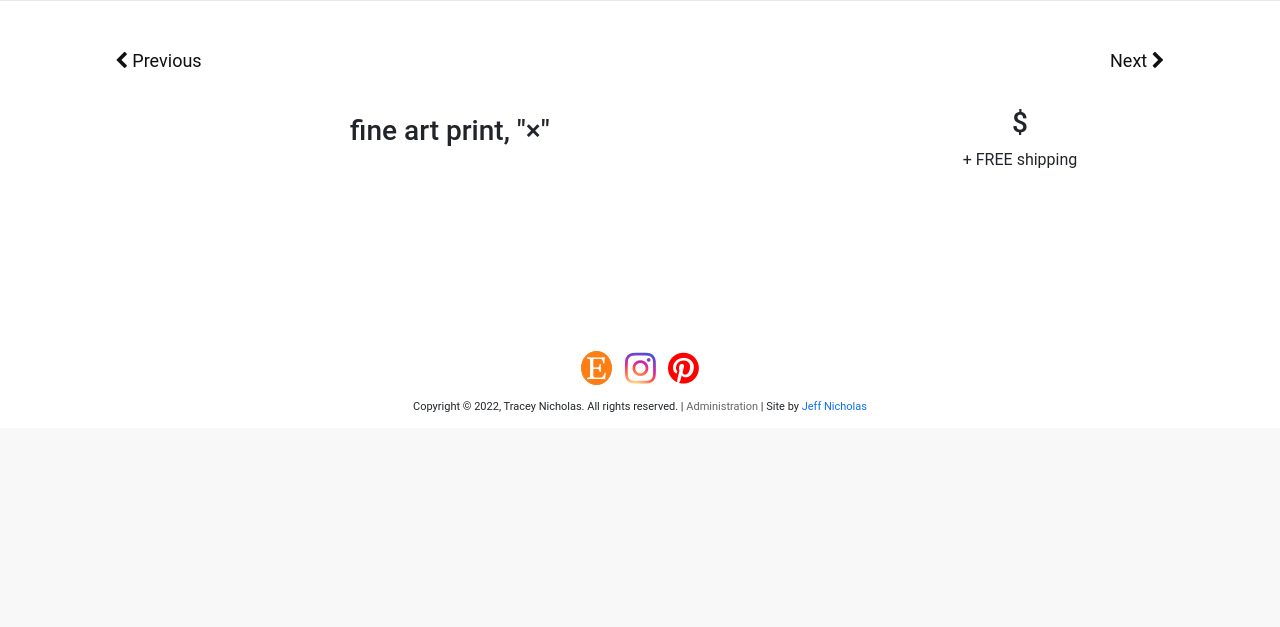
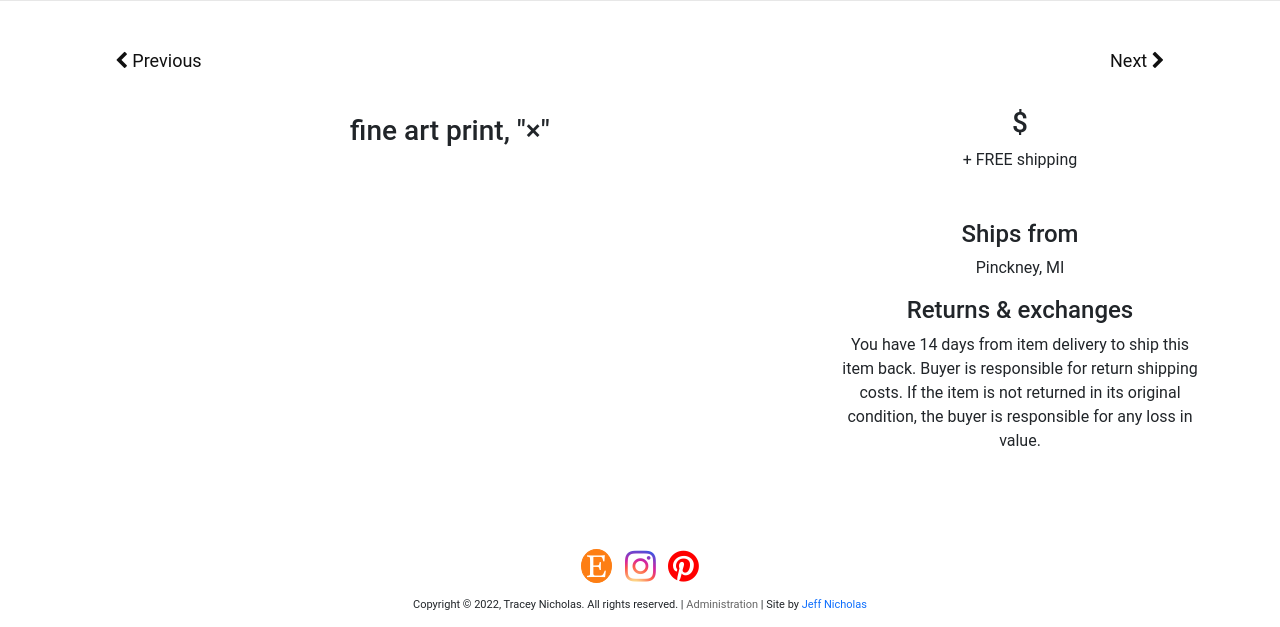
Before and after one commit to jefnic23/ceynic-api, a Flask app: template app/templates/painting.html in a window 1280 px wide. Shown: the part 372-999 px from the top of the page. Before the commit the page ends 784 px from the top, so only its background shows below. Run offline with Flask 2, Linux system fonts and the light colour scheme; the template is opened without the code that fills it, so the values that code supplies are empty; some libraries are stand-ins or nearby versions.

Commit message:
Added shipping and return info

```diff
--- a/app/templates/painting.html
+++ b/app/templates/painting.html
@@ -89,6 +89,12 @@
                 <div class='row'>
                     <div id="paypal-button-container"></div>
                 </div>
+                <div class="row text-center">
+                    <h4>Ships from</h4>
+                    <p>Pinckney, MI</p>
+                    <h4>Returns & exchanges</h4>
+                    <p>You have 14 days from item delivery to ship this item back. Buyer is responsible for return shipping costs. If the item is not returned in its original condition, the buyer is responsible for any loss in value.</p>
+                </div>
             </div>
         </div>
     </div>
```
